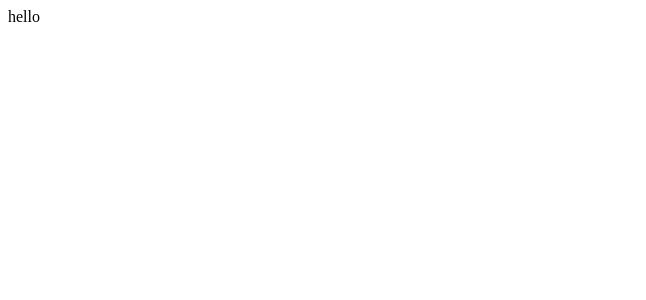
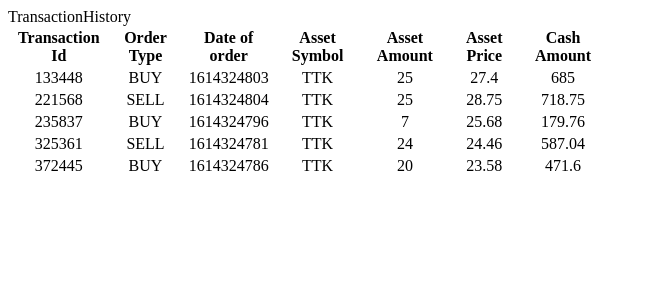
Before and after one commit to alvinlim540/TT3_Group27, a React (Create React App) app in the folder dbshack/: page / in a window 1280 px wide. Shown: the top 300 px of the page, without its empty margins (0-646 px from the left). Built offline with nearby package versions, Linux system fonts and the light colour scheme.

Commit message:
Transaction Table  and mock data commit

```diff
--- a/dbshack/package.json
+++ b/dbshack/package.json
@@ -6,6 +6,7 @@
     "@testing-library/jest-dom": "^5.11.4",
     "@testing-library/react": "^11.1.0",
     "@testing-library/user-event": "^12.1.10",
+    "axios": "^0.21.1",
     "react": "^17.0.1",
     "react-dom": "^17.0.1",
     "react-scripts": "4.0.3",
--- /dev/null
+++ b/dbshack/src/API/helper.js
@@ -0,0 +1,6 @@
+import axios from "axios";
+
+export default axios.create({
+	// create an instances on the Base URL
+  baseURL: "https://849rs099m3.execute-api.ap-southeast-1.amazonaws.com/techtrek",
+});
--- a/dbshack/src/App.js
+++ b/dbshack/src/App.js
@@ -1,9 +1,10 @@
+import TransactionHistory from "./Component/TransactionHistory";
 
 
 function App() {
   return (
     <div className="App">
-      hello
+      <TransactionHistory />
     </div>
   );
 }
--- /dev/null
+++ b/dbshack/src/Component/TransactionHistory.js
@@ -0,0 +1,61 @@
+import React, { Component } from "react";
+import axios from "axios";
+import { TransactionTable } from "./TransactionTable";
+
+class TransactionHistory extends Component {
+	constructor(props) {
+		super(props);
+
+		this.state = {
+			transactionId: "",
+			orderType: "",
+			timestamp: "",
+			AssetName: "",
+			assetSymbol: "",
+			assetAmount: "",
+			assetPrice: "",
+			cashAmount: "",
+		};
+	}
+
+	changeHandler = (e) => {
+		//for example. this is event
+		// key     :       value
+		this.setState({ [e.target.name]: e.target.value });
+	};
+
+	submitHandler = (e) => {
+		e.preventDefault();
+		console.log(this.state);
+		// Need to do a post request.
+		axios({
+			method: "post",
+			url:
+				"https://849rs099m3.execute-api.ap-southeast-1.amazonaws.com/techtrek/transactions/view",
+			headers: {
+				"x-api-key": "vSxwt0bA4J2JMaIfDOrAZ7YUykHi7v64lBhi1Eug",
+			},
+			data: {
+				firstName: "Fred",
+				lastName: "Flintstone",
+			},
+		})
+			.then((response) => {
+				console.log(response);
+			})
+			.catch((error) => {
+				console.log(error);
+			});
+	};
+
+	render() {
+		return (
+			<div>
+				TransactionHistory
+				<TransactionTable></TransactionTable>
+			</div>
+		);
+	}
+}
+
+export default TransactionHistory;
--- /dev/null
+++ b/dbshack/src/Component/TransactionTable.js
@@ -0,0 +1,78 @@
+import React from 'react';
+
+export const TransactionTable = () => {
+  const headerTitles = ['Transaction Id', 'Order Type', 'Date of order', 'Asset Symbol', 'Asset Amount', 'Asset Price', 'Cash Amount'];
+  const mockData = [
+    {
+      "accountKey": "8ee1f2c6-ef52-4a6e-ae4c-1dbc5b6f0924",
+      "orderType": "BUY",
+      "timestamp": 1614324803,
+      "assetAmount": 25,
+      "assetSymbol": "TTK",
+      "assetPrice": 27.4,
+      "cashAmount": 685,
+      "transactionId": 133448
+    },
+    {
+      "accountKey": "8ee1f2c6-ef52-4a6e-ae4c-1dbc5b6f0924",
+      "orderType": "SELL",
+      "timestamp": 1614324804,
+      "assetAmount": 25,
+      "assetSymbol": "TTK",
+      "assetPrice": 28.75,
+      "cashAmount": 718.75,
+      "transactionId": 221568
+    },
+    {
+      "accountKey": "8ee1f2c6-ef52-4a6e-ae4c-1dbc5b6f0924",
+      "orderType": "BUY",
+      "timestamp": 1614324796,
+      "assetAmount": 7,
+      "assetSymbol": "TTK",
+      "assetPrice": 25.68,
+      "cashAmount": 179.76,
+      "transactionId": 235837
+    },
+    {
+      "accountKey": "8ee1f2c6-ef52-4a6e-ae4c-1dbc5b6f0924",
+      "orderType": "SELL",
+      "timestamp": 1614324781,
+      "assetAmount": 24,
+      "assetSymbol": "TTK",
+      "assetPrice": 24.46,
+      "cashAmount": 587.04,
+      "transactionId": 325361
+    },
+    {
+      "accountKey": "8ee1f2c6-ef52-4a6e-ae4c-1dbc5b6f0924",
+      "orderType": "BUY",
+      "timestamp": 1614324786,
+      "assetAmount": 20,
+      "assetSymbol": "TTK",
+      "assetPrice": 23.58,
+      "cashAmount": 471.6,
+      "transactionId": 372445
+    }];
+  return (
+    <table style={{width:'600px'}}>
+      <thead>
+        <tr style={{}}>
+          {headerTitles.map(e => <th style={{textAlign:'center'}}>{e}</th>)}
+        </tr>
+      </thead>
+      {<tbody>
+        {mockData.map(e =>
+          <tr>
+            <td style={{textAlign:'center'}}>{e.transactionId}</td>
+            <td style={{textAlign:'center'}}>{e.orderType}</td>
+            <td style={{textAlign:'center'}}>{e.timestamp}</td>
+            <td style={{textAlign:'center'}}>{e.assetSymbol}</td>
+            <td style={{textAlign:'center'}}>{e.assetAmount}</td>
+            <td style={{textAlign:'center'}}>{e.assetPrice}</td>
+            <td style={{textAlign:'center'}}>{e.cashAmount}</td>
+          </tr>)}
+      </tbody> }
+
+    </table>
+  )
+}
```
Also changed, not shown: 2 other files (tests, documents, lock files or other folders).
